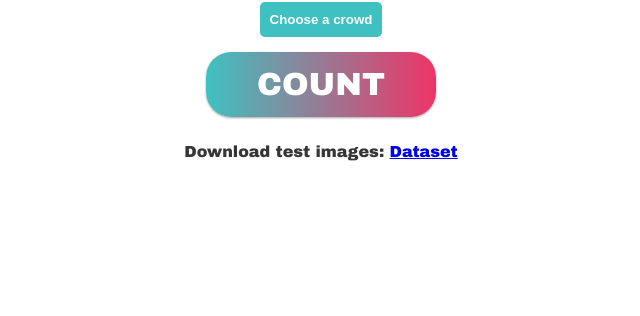
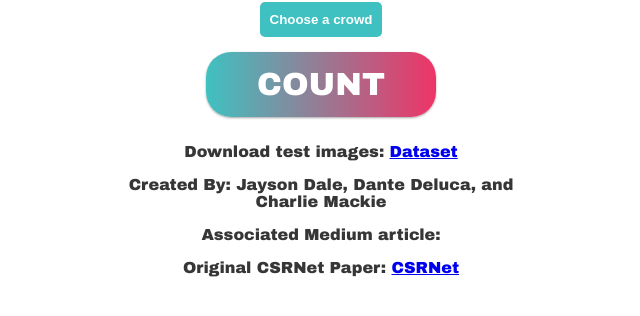
Before and after one commit to jaysondale/Size.AI-Deployment, a Flask app: page / in a window 1280 px wide. Shown: the part 307-623 px from the top of the page, without its empty margins (319-959 px from the left). Run offline with Flask 2, Linux system fonts and the light colour scheme; some libraries are stand-ins or nearby versions.

Commit message:
added credits

```diff
--- a/templates/index.html
+++ b/templates/index.html
@@ -108,6 +108,9 @@
         <button class="btn btn-primary btn-sm" type="submit" id="upload-file" hidden="hidden">Upload</button>
         <a class="gradient-button gradient-button-1" id="fancy-button">Count</a>
         <p>Download test images: <a href="https://drive.google.com/drive/folders/1Ip-fK3O93_YzYqO1fywvFFucL8N_yncC?usp=sharing">Dataset</a></p>
+        <p>Created By: Jayson Dale, Dante Deluca, and Charlie Mackie</p>
+        <p>Associated Medium article:</p>
+        <p>Original CSRNet Paper: <a href="https://arxiv.org/pdf/1802.10062.pdf">CSRNet</a></p>
 
         <script type="text/javascript">
             const realFileBtn = document.getElementById("input-file");
```
